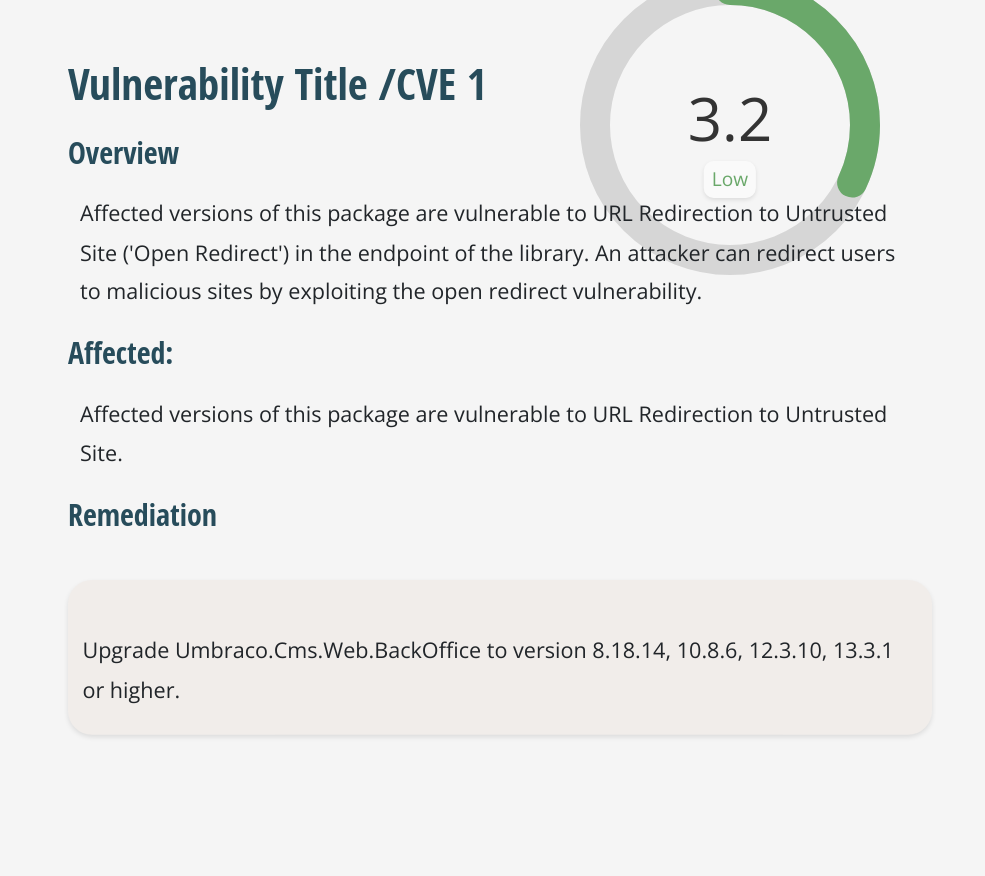
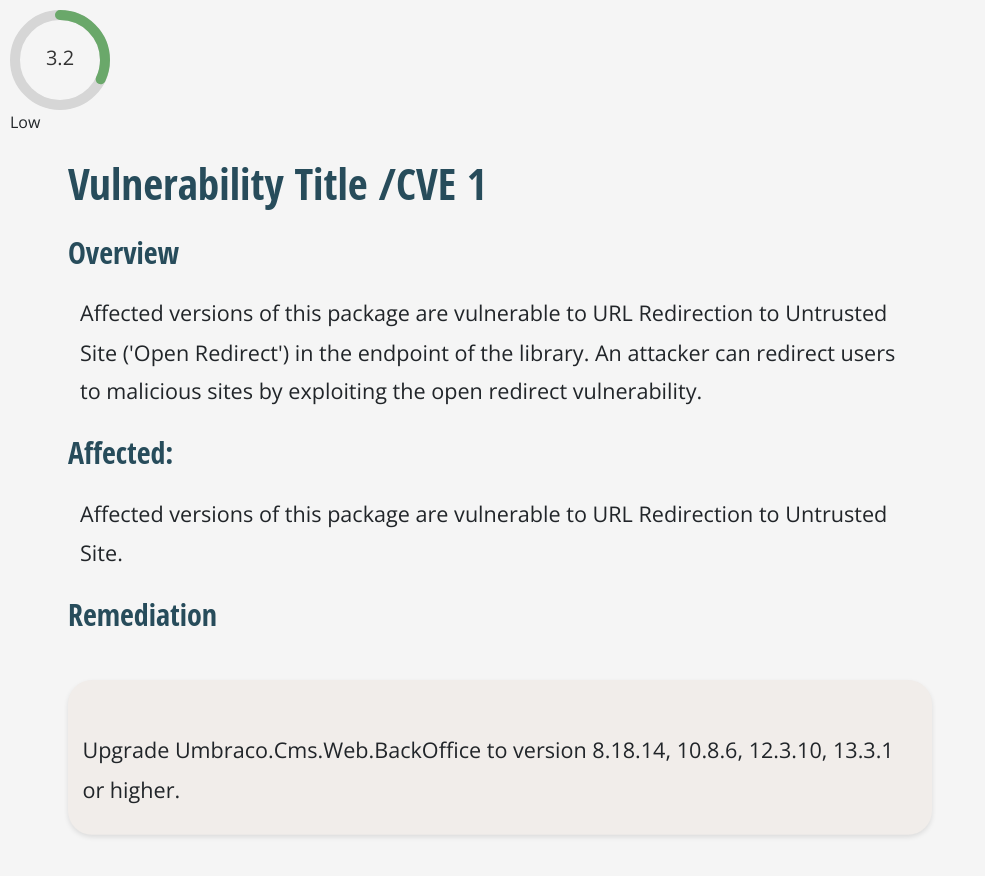
Before and after one commit to WilliamChenn/WilliamChenn-security-advisory-system, a React (Create React App) app in the folder front-end/: page /learn-more/1 in a window 1280 px wide. Shown: the top 876 px of the page, without its empty margins (0-985 px from the left). Before the commit the page ends 800 px from the top, so only its background shows below. Built offline with nearby package versions, Linux system fonts and the light colour scheme.

Commit message:
used only 1 file

```diff
--- a/front-end/src/pages/CircularProgress1.css
+++ b/front-end/src/pages/CircularProgress1.css
@@ -1,4 +1,4 @@
-.circular-progress-container1 {
+.circular-progress-container {
   position: fixed;
   width: 300px;
   height: 300px;
@@ -7,21 +7,20 @@
   transform: translateY(-200%);
 }
 
-.circular-progress1 {
+.circular-progress {
   position: absolute;
   right: 0;
   top: 0;
 }
-
 .severity-text {
-  font-size: 1.5em; /* Smaller font size */
+  font-size: 1.5em;
 }
 
 .severity-text-box {
   border-radius: 10px;
   padding: 4px 8px;
   font-size: 0.8em;
-  background-color: rgba(255, 255, 255, 0.5); /* Transparent background */
+  background-color: rgba(255, 255, 255, 0.5);
   position: absolute;
   bottom: 6em;
   left: 50%;
@@ -29,40 +28,34 @@
   box-shadow: 0 2px 4px rgba(0, 0, 0, 0.1);
 }
 
-/* Low severity style */
 .low-severity .CircularProgressbar-path {
-  stroke: rgb(106, 168, 106) !important; /* Green color */
+  stroke: rgb(106, 168, 106) !important;
 }
 
-/* Medium severity style */
 .medium-severity .CircularProgressbar-path {
-  stroke: orange !important; /* Orange color */
+  stroke: orange !important;
 }
 
-/* High severity style */
 .high-severity .CircularProgressbar-path {
-  stroke: red !important; /* Red color */
+  stroke: red !important;
 }
 
-/* Critical severity style */
 .critical-severity .CircularProgressbar-path {
-  stroke: darkred !important; /* Dark red color */
+  stroke: darkred !important;
 }
 
-/* N/A style */
 .n-a .CircularProgressbar-path {
-  stroke: lightgray !important; /* Light gray color */
+  stroke: lightgray !important;
 }
 
-/* Media query for responsiveness */
 @media (min-width: 400px) {
-  .circular-progress-container1 {
-    margin-top: 10px; /* Reduce margin for larger screens */
-    padding-left: 10px; /* Adjust padding-left for smaller screens */
-    padding-right: 5px; /* Add padding-right for consistency */
+  .circular-progress-container {
+    margin-top: 10px;
+    padding-left: 10px;
+    padding-right: 5px;
   }
 
-  .circular-progress1 {
-    margin-top: 5px; /* Reduce margin for larger screens */
+  .circular-progress {
+    margin-top: 5px;
   }
 }
--- a/front-end/src/pages/CircularProgress1.js
+++ b/front-end/src/pages/CircularProgress1.js
@@ -1,11 +1,9 @@
 import React from 'react';
 import { CircularProgressbar, buildStyles } from 'react-circular-progressbar';
 import 'react-circular-progressbar/dist/styles.css';
-import './CircularProgress1.css'; // Import the CSS file
 
-const CircularProgress1 = ({ value }) => {
-  // Define a function to determine the severity class based on the value
-  const getSeverityClass1 = (value) => {
+const CircularProgress1 = ({ value, variant }) => {
+  const getSeverityClass = (value) => {
     if (value < 4) {
       return "low-severity";
     } else if (value >= 4 && value < 7) {
@@ -19,7 +17,6 @@
     }
   };
 
-  // Define a function to determine the severity text based on the value
   const getSeverityText = (value) => {
     if (value < 4) {
       return "Low";
@@ -34,37 +31,22 @@
     }
   };
 
-  // Define a function to determine the severity text color based on the value
-  const getSeverityTextColor = (value) => {
-    if (value < 4) {
-      return "rgb(106, 168, 106)"; // Low severity color
-    } else if (value >= 4 && value < 7) {
-      return "orange"; // Medium severity color
-    } else if (value >= 7 && value < 9) {
-      return "red"; // High severity color
-    } else if (value >= 9 && value <= 10) {
-      return "darkred"; // Critical severity color
-    } else {
-      return "black"; // Default color
-    }
-  };
-
   return (
-    <div className="circular-progress-container1"> {/* Apply the container class */}
-      <div className={`circular-progress1 ${getSeverityClass1(value)}`}> {/* Apply the severity class */}
+    <div className={`circular-progress-container ${variant}`}>
+      <div className={`circular-progress ${getSeverityClass(value)}`}>
         <CircularProgressbar
           value={value}
           maxValue={10}
           text={`${value}`}
-          strokeWidth={10} // Set the stroke width for the progress bar
+          strokeWidth={10}
           styles={buildStyles({
             textColor: '#333',
             trailColor: '#d6d6d6',
-            rotation: 0, // Ensure the progress starts at the top
-            strokeLinecap: 'round', // Add rounded end caps to the path
+            rotation: 0,
+            strokeLinecap: 'round',
           })}
         />
-        <div className={`severity-text-box ${getSeverityClass1(value)}`} style={{ color: getSeverityTextColor(value) }}>
+        <div className={`severity-text-box ${getSeverityClass(value)}`}>
           <span className="severity-text">{getSeverityText(value)}</span>
         </div>
       </div>
--- a/front-end/src/pages/CircularProgress2.css
+++ /dev/null
@@ -1,53 +0,0 @@
-.circular-progress-container2 {
-  position: fixed;
-  width: 300px;
-  height: 300px;
-  right: 400px;
-  top: 70%;
-  transform: translateY(-200%);
-}
-
-.circular-progress2 {
-  position: absolute;
-  right: 0;
-  top: 0;
-}
-
-.severity-text2 {
-  font-size: 1.5em; /* Smaller font size */
-}
-
-.severity-text-box2 {
-  border-radius: 10px;
-  padding: 4px 8px;
-  font-size: 0.8em;
-  background-color: rgba(255, 255, 255, 0.5); /* Transparent background */
-  position: absolute;
-  bottom: 6em;
-  left: 50%;
-  transform: translateX(-50%);
-  box-shadow: 0 2px 4px rgba(0, 0, 0, 0.1);
-}
-
-/* Medium severity style */
-.medium-severity .CircularProgressbar-path {
-  stroke: rgb(230, 166, 45) !important; /* Orange color */
-}
-
-/* N/A style */
-.n-a .CircularProgressbar-path {
-  stroke: lightgray !important; /* Light gray color */
-}
-
-/* Media query for responsiveness */
-@media (min-width: 400px) {
-  .circular-progress-container2 {
-    margin-top: 10px; /* Reduce margin for larger screens */
-    padding-left: 5px; /* Adjust padding-left for smaller screens */
-    padding-right: 5px; /* Add padding-right for consistency */
-  }
-
-  .circular-progress2 {
-    margin-top: 5px; /* Reduce margin for larger screens */
-  }
-}
--- a/front-end/src/pages/CircularProgress2.js
+++ /dev/null
@@ -1,75 +0,0 @@
-import React from 'react';
-import { CircularProgressbar, buildStyles } from 'react-circular-progressbar';
-import 'react-circular-progressbar/dist/styles.css';
-import './CircularProgress2.css'; // Import the CSS file
-
-const CircularProgress2 = ({ value }) => {
-  // Define a function to determine the severity class based on the value
-  const getSeverityClass2 = (value) => {
-    if (value < 4) {
-      return "low-severity";
-    } else if (value >= 4 && value < 7) {
-      return "medium-severity";
-    } else if (value >= 7 && value < 9) {
-      return "high-severity";
-    } else if (value >= 9 && value <= 10) {
-      return "critical-severity";
-    } else {
-      return "n-a";
-    }
-  };
-
-  // Define a function to determine the severity text based on the value
-  const getSeverityText = (value) => {
-    if (value < 4) {
-      return "Low";
-    } else if (value >= 4 && value < 7) {
-      return "Medium";
-    } else if (value >= 7 && value < 9) {
-      return "High";
-    } else if (value >= 9 && value <= 10) {
-      return "Critical";
-    } else {
-      return "N/A";
-    }
-  };
-
-  // Define a function to determine the severity text color based on the value
-  const getSeverityTextColor = (value) => {
-    if (value < 4) {
-      return "rgb(106, 168, 106)"; // Low severity color
-    } else if (value >= 4 && value < 7) {
-      return "rgb(230, 166, 45)"; // Medium severity color
-    } else if (value >= 7 && value < 9) {
-      return "rgb(230, 166, 45)"; // High severity color (same as medium for example)
-    } else if (value >= 9 && value <= 10) {
-      return "darkred"; // Critical severity color
-    } else {
-      return "black"; // Default color
-    }
-  };
-
-  return (
-    <div className="circular-progress-container2"> {/* Apply the container class */}
-      <div className={`circular-progress2 ${getSeverityClass2(value)}`}> {/* Apply the severity class */}
-        <CircularProgressbar
-          value={value}
-          maxValue={10}
-          text={`${value}`}
-          strokeWidth={10} // Set the stroke width for the progress bar
-          styles={buildStyles({
-            textColor: '#333',
-            trailColor: '#d6d6d6',
-            rotation: 0, // Ensure the progress starts at the top
-            strokeLinecap: 'round', // Add rounded end caps to the path
-          })}
-        />
-        <div className={`severity-text-box2 ${getSeverityClass2(value)}`} style={{ color: getSeverityTextColor(value) }}>
-          <span className="severity-text2">{getSeverityText(value)}</span>
-        </div>
-      </div>
-    </div>
-  );
-};
-
-export default CircularProgress2;
--- a/front-end/src/pages/CircularProgress3.js
+++ /dev/null
@@ -1,75 +0,0 @@
-import React from 'react';
-import { CircularProgressbar, buildStyles } from 'react-circular-progressbar';
-import 'react-circular-progressbar/dist/styles.css';
-import './CircularProgress3.css'; // Import the CSS file
-
-const CircularProgress3 = ({ value }) => {
-  // Define a function to determine the severity class based on the value
-  const getSeverityClass3 = (value) => {
-    if (value < 4) {
-      return "low-severity";
-    } else if (value >= 4 && value < 7) {
-      return "medium-severity";
-    } else if (value >= 7 && value < 9) {
-      return "high-severity";
-    } else if (value >= 9 && value <= 10) {
-      return "critical-severity";
-    } else {
-      return "n-a";
-    }
-  };
-
-  // Define a function to determine the severity text based on the value
-  const getSeverityText = (value) => {
-    if (value < 4) {
-      return "Low";
-    } else if (value >= 4 && value < 7) {
-      return "Medium";
-    } else if (value >= 7 && value < 9) {
-      return "High";
-    } else if (value >= 9 && value <= 10) {
-      return "Critical";
-    } else {
-      return "N/A";
-    }
-  };
-
-  // Define a function to determine the border color based on the value
-  const getBorderColor = (value) => {
-    if (value < 4) {
-      return "rgb(106, 168, 106)"; // Low severity color
-    } else if (value >= 4 && value < 7) {
-      return "rgb(230, 166, 45)"; // Medium severity color
-    } else if (value >= 7 && value < 9) {
-      return "rgb(230, 166, 45)"; // High severity color (same as medium for example)
-    } else if (value >= 9 && value <= 10) {
-      return "darkred"; // Critical severity color
-    } else {
-      return "black"; // Default color
-    }
-  };
-
-  return (
-    <div className={`circular-progress-container3 ${getSeverityClass3(value)}`}> {/* Apply the container class */}
-      <div className="circular-progress3"> {/* Apply the severity class */}
-        <CircularProgressbar
-          value={value}
-          maxValue={10}
-          text={`${value}`}
-          strokeWidth={10} // Set the stroke width for the progress bar
-          styles={buildStyles({
-            textColor: 'black', // Set text color to black
-            trailColor: '#d6d6d6',
-            rotation: 0, // Ensure the progress starts at the top
-            strokeLinecap: 'round', // Add rounded end caps to the path
-          })}
-        />
-        <div className={`severity-text-box3 ${getSeverityClass3(value)}`} style={{ borderColor: getBorderColor(value) }}>
-          <span className="severity-text3" style={{ color: getBorderColor(value) }}>{getSeverityText(value)}</span>
-        </div>
-      </div>
-    </div>
-  );
-};
-
-export default CircularProgress3;
```
Also changed, not shown: front-end/src/pages/CircularProgress3.css (deleted, +0 -60 lines).
